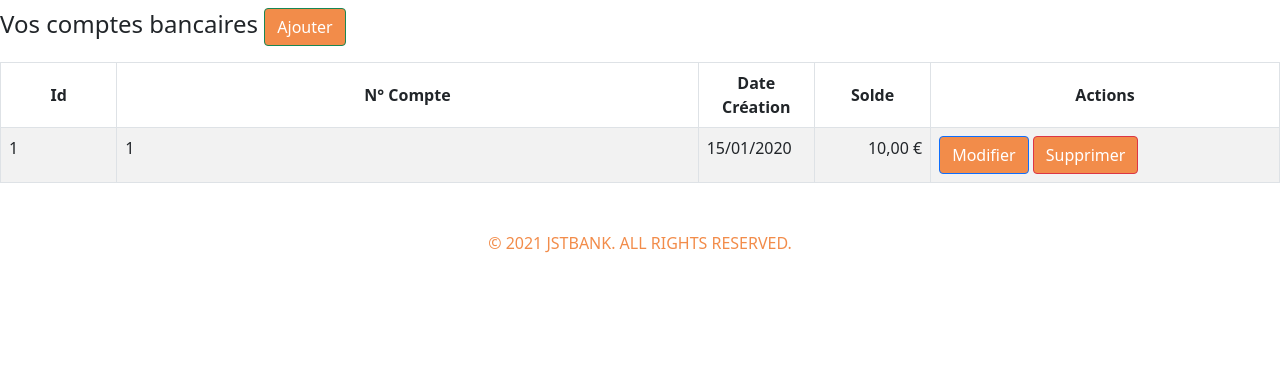
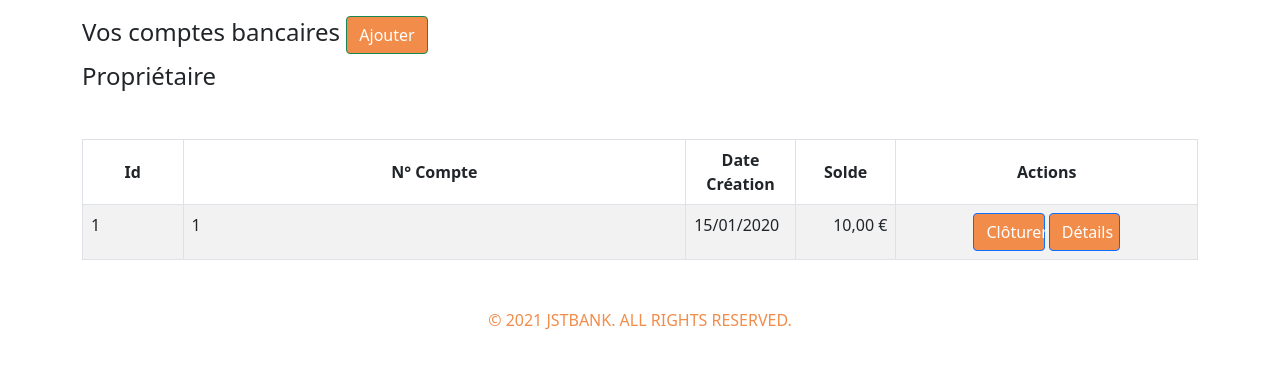
Before and after one commit to JoelB-E276/jst_bank, a Symfony app: template templates/account/index.html.twig in a window 1280 px wide. Shown: the part 71-440 px from the top of the page. Run offline with Twig, Linux system fonts and the light colour scheme; the template is opened without the code that fills it: most values are stand-ins (such as "Sample title", 1, 10 or a date in 2020); some libraries are stand-ins or nearby versions.

Commit message:
ADD Account

```diff
--- a/src/DataFixtures/AccountFixtures.php
+++ b/src/DataFixtures/AccountFixtures.php
@@ -35,7 +35,7 @@ class AccountFixtures extends Fixture implements DependentFixtureInterface
         $account3 = new Account();
         $account3->setUser($this->getReference('Hopper'))
         ->setaccountNumber("76043156789143")
-        ->setAccountGroup($this->getReference('Livret A'))
+        ->setAccountGroup($this->getReference('LIVRET A'))
         ->setAmount(1200)
         ->setCreatedAt(new DateTime());
         $this->addReference('76043156789143', $account3);
@@ -53,7 +53,7 @@ class AccountFixtures extends Fixture implements DependentFixtureInterface
         $account5 = new Account();
         $account5->setUser($this->getReference('Lovelace'))
         ->setaccountNumber("76425923489021")
-        ->setAccountGroup($this->getReference('Livret A'))
+        ->setAccountGroup($this->getReference('LIVRET A'))
         ->setAmount(693.65)
         ->setCreatedAt(new DateTime());
         $this->addReference('76425923489021', $account5);
--- a/src/DataFixtures/AccountGroupFixtures.php
+++ b/src/DataFixtures/AccountGroupFixtures.php
@@ -18,7 +18,7 @@ class AccountGroupFixtures extends Fixture
 
         $AccountGroup2 = new AccountGroup();
         $AccountGroup2->setName('Livret A');
-        $this->addReference('Livret A', $AccountGroup2);
+        $this->addReference('LIVRET A', $AccountGroup2);
         $manager->persist($AccountGroup2);
 
         $AccountGroup3 = new AccountGroup();
--- a/src/DataFixtures/OperationFixtures.php
+++ b/src/DataFixtures/OperationFixtures.php
@@ -26,7 +26,7 @@ class OperationFixtures extends Fixture implements DependentFixtureInterface
         $operation2->setAccount($this->getReference('76310794789185'))
         ->setName('VENTE PRODUIT 22/40')
         ->setOperationDate(new DateTime())
-        ->setAmount(1500)
+        ->setAmount(1500.99)
         ->setOperationType("C");
         $manager->persist($operation2);
 
@@ -42,7 +42,7 @@ class OperationFixtures extends Fixture implements DependentFixtureInterface
         $operation4->setAccount($this->getReference('76125480580161'))
         ->setName('PAIEMENT FACTURE')
         ->setOperationDate(new DateTime())
-        ->setAmount(195)
+        ->setAmount(195.25)
         ->setOperationType("D");
         $manager->persist($operation4);
 
--- a/src/DataFixtures/UserFixtures.php
+++ b/src/DataFixtures/UserFixtures.php
@@ -21,7 +21,7 @@ class UserFixtures extends Fixture
         // $product = new Product();
         // $manager->persist($product);
         $user1 = new User();
-        $password = $this->encoder->encodePassword($user1,'Cobol');
+        $password = $this->encoder->encodePassword($user1,'123456');
         $user1->setEmail("hopper@maboitemail.fr")
         ->setPassword($password)
         ->setFirstname("Grace")
@@ -34,7 +34,7 @@ class UserFixtures extends Fixture
         $manager->persist($user1);
 
         $user2 = new User();
-        $password = $this->encoder->encodePassword($user2,'firstprogram');
+        $password = $this->encoder->encodePassword($user2,'1234567');
         $user2->setEmail("lovelace@gmail.com")
         ->setPassword($password)
         ->setFirstname("Ada")
@@ -47,7 +47,7 @@ class UserFixtures extends Fixture
         $manager->persist($user2);
 
         $user3 = new User();
-        $password = $this->encoder->encodePassword($user3,'fhss');
+        $password = $this->encoder->encodePassword($user3,'12345678');
         $user3->setEmail("lamarr@yahoo.fr")
         ->setPassword($password)
         ->setFirstname("Hedy")
--- a/templates/account/index.html.twig
+++ b/templates/account/index.html.twig
@@ -3,10 +3,11 @@
 {% block title %}Liste des comptes{% endblock %}
 
 {% block body %}
-    <p class="h4 mt-2">Vos comptes bancaires <a href="{{ path('account_new') }}" class="btn btn-success">
+     <div class="container pt-3">
+        <p class="h4">Vos comptes bancaires <a href="{{ path('account_new') }}" class="btn btn-success">
             <i  class="fas fa-plus-circle"></i> Ajouter</a></p>
-
-    <table class="table class=table table-striped table-hover table-bordered mt-3">
+        <p class="h4">Propriétaire </p>
+        <table class="table class=table table-striped table-hover table-bordered mt-5">
             <thead class="text-center align-middle"> <!--Aligne middle : vertical center on the cell -->
                 <tr>
                     <th scope="col" class="col-1">Id</th>
@@ -23,13 +24,14 @@
                         <td>{{ account.accountNumber }}</td>
                         <td>{{ account.createdAt|date('d/m/Y') }}</td>
                         <td class="text-end">{{ account.amount|number_format(2, ',', ' ') ~ " €" }}</td>
-                    <td>
-                        <a class="btn btn-primary" href="{{ path('account_edit', {'id': account.id}) }}">Modifier</a>
-                        <a class="btn btn-danger" href="">Supprimer</a>
+                        <td class="text-center">
+                            <a class="btn btn-primary col-3" href="">Clôturer</a>
+                            <a class="btn btn-primary col-3" href="">Détails</a>
                         </td>
                     </tr>
                 {% endfor %}
             </tbody>
         </table>
+    </div>
 
 {% endblock %}
```
Also changed, not shown: src/Controller/AccountController.php (+8 -1 lines). Lines whose indentation alone changed are shown as unchanged.
